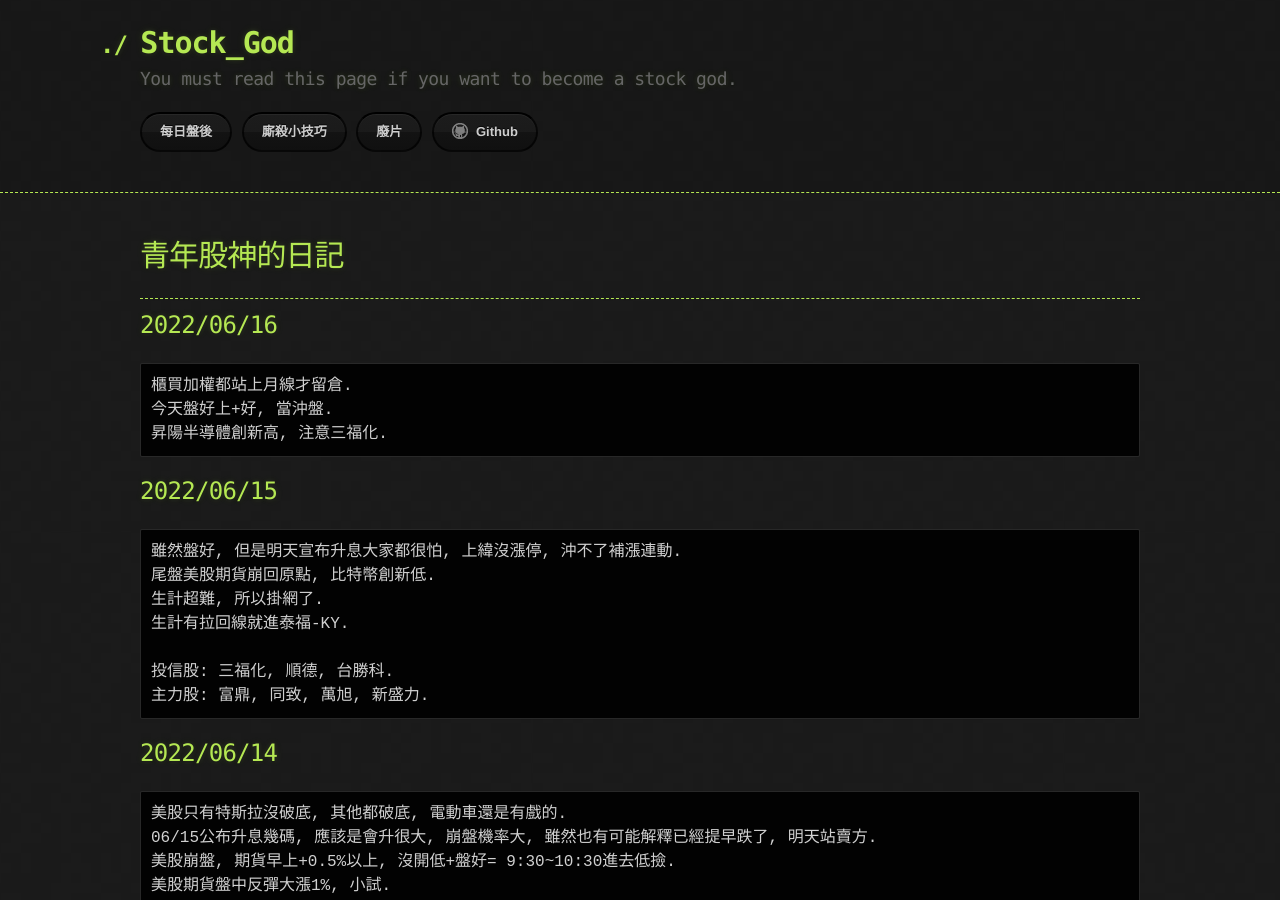
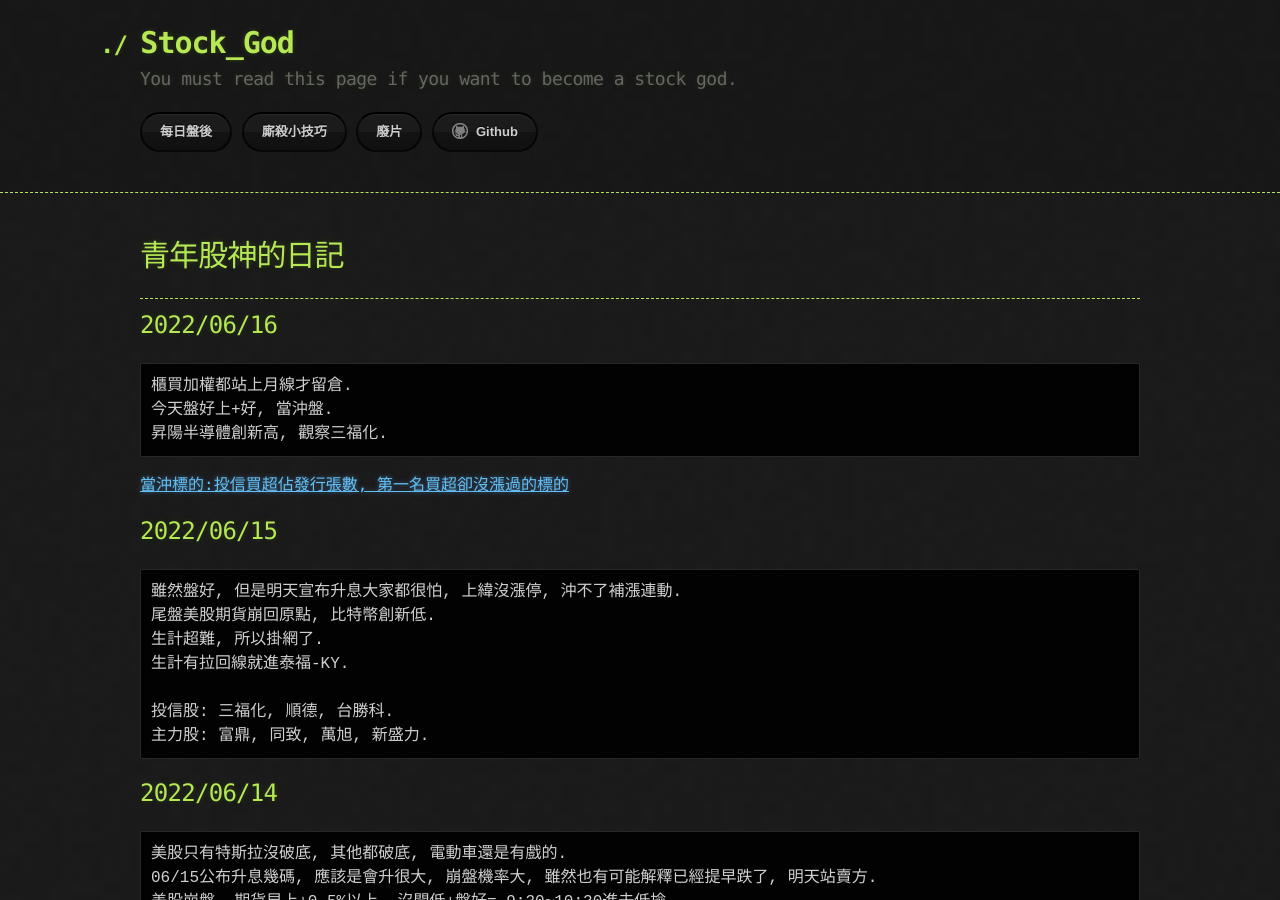
Before and after one commit to lepg5487/Stock_God, a Jekyll site: the page built from index.md, in a window 1280 px wide and 900 px high. Built offline with Jekyll 4.4.1, drawn with Linux system fonts in a browser that asks for light colours; our own code applies the rules of GitHub Pages for plain Markdown files.

Commit message:
Update index.md

````diff
--- a/index.md
+++ b/index.md
@@ -10,10 +10,11 @@
 ```
 櫃買加權都站上月線才留倉.
 今天盤好上+好, 當沖盤.
-昇陽半導體創新高, 注意三福化.
-```
-
+昇陽半導體創新高, 觀察三福化.
+```
+[當沖標的:投信買超佔發行張數, 第一名買超卻沒漲過的標的](https://goodinfo.tw/tw/StockList.asp?RPT_TIME=&MARKET_CAT=%E7%86%B1%E9%96%80%E6%8E%92%E8%A1%8C&INDUSTRY_CAT=%E6%8A%95%E4%BF%A1%E8%B2%B7%E8%B6%85%E4%BD%94%E7%99%BC%E8%A1%8C%E5%BC%B5%E6%95%B8+%E2%80%93+%E7%95%B6%E6%97%A5%40%40%E6%8A%95%E4%BF%A1%E8%B2%B7%E8%B6%85%E4%BD%94%E7%99%BC%E8%A1%8C%E5%BC%B5%E6%95%B8%40%40%E6%8A%95%E4%BF%A1+%E2%80%93+%E7%95%B6%E6%97%A5)
 ## 2022/06/15
+
 ```
 雖然盤好, 但是明天宣布升息大家都很怕, 上緯沒漲停, 沖不了補漲連動.
 尾盤美股期貨崩回原點, 比特幣創新低.
````
